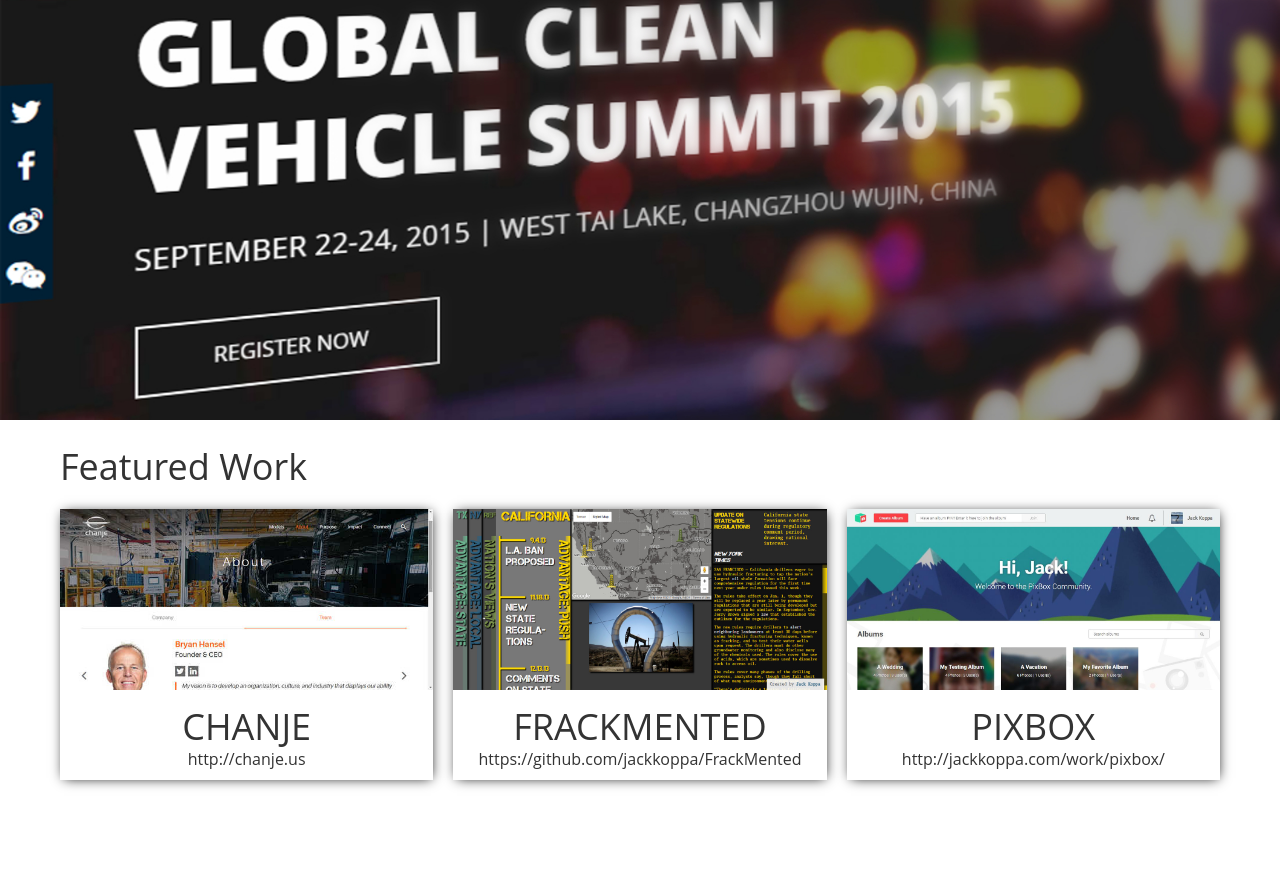
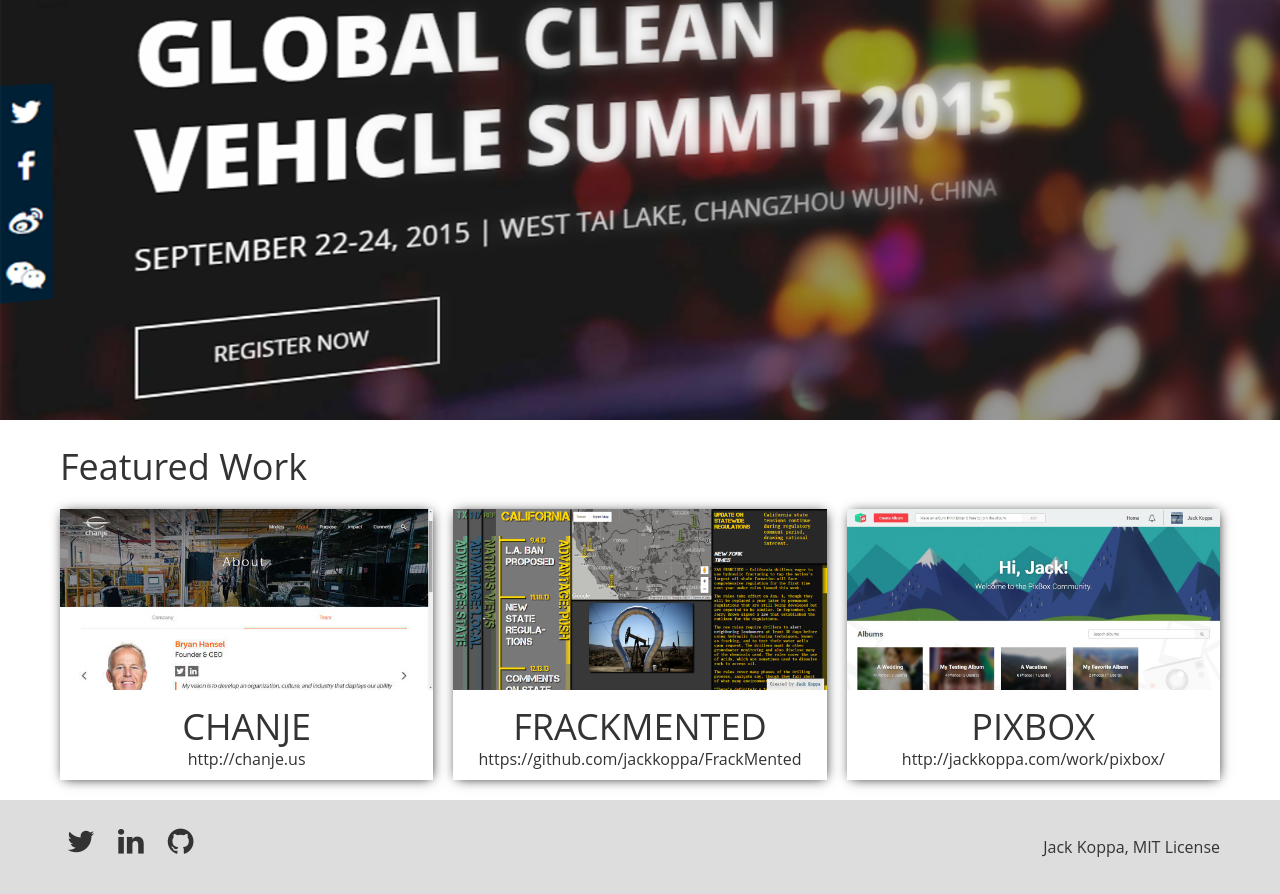
Before and after one commit to jackkoppa/portfolio-site, a website: page index.html in a window 1280 px wide. Shown: the part 376-1270 px from the top of the page. Before the commit the page ends 1176 px from the top, so only its background shows below. Drawn offline with Linux system fonts and the light colour scheme.

Commit message:
added footer, social icons

```diff
--- a/index.html
+++ b/index.html
@@ -64,7 +64,16 @@
         </section>
     </main>
     <footer>
-
+        <div class="container">
+            <div class="social box-xs-12 box-sm-6 element">
+                <a href="" target="_blank"><i class="icon-twitter"></i></a>
+                <a href="" target="_blank"><i class="icon-linkedin"></i></a>
+                <a href="" target="_blank"><i class="icon-github-circled"></i></a>
+            </div>
+            <div class="license box-xs-12 box-sm-6 element">
+                <p>Jack Koppa, MIT License</p>
+            </div>
+        </div>
     </footer>
 </body>
 </html>
--- a/scss/base.scss
+++ b/scss/base.scss
@@ -1,6 +1,7 @@
 @import 'variables';
 @import 'mq';
 @import 'mixins';
+@import 'typography'; // Include social icons font
 
 * {
     box-sizing: border-box;
--- a/scss/footer.scss
+++ b/scss/footer.scss
@@ -0,0 +1,23 @@
+footer {
+	background-color: $light-grey;
+	text-align: center;
+	.social {
+		font-size: px2rem(h(h3));
+		a {
+			color: $dark-grey;
+			transition: 0.5s;
+			&:hover {
+				color: $secondary;
+			}
+		}
+
+	}
+	@include mq(mobile) {
+		.social {
+			text-align: left;
+		}
+		.license {
+			text-align: right;
+		}
+	}
+}
--- /dev/null
+++ b/scss/typography.scss
@@ -0,0 +1,60 @@
+@font-face {
+  font-family: 'basic-social-icons';
+  src: url('../font/basic-social-icons.eot?80575267');
+  src: url('../font/basic-social-icons.eot?80575267#iefix') format('embedded-opentype'),
+       url('../font/basic-social-icons.woff2?80575267') format('woff2'),
+       url('../font/basic-social-icons.woff?80575267') format('woff'),
+       url('../font/basic-social-icons.ttf?80575267') format('truetype'),
+       url('../font/basic-social-icons.svg?80575267#basic-social-icons') format('svg');
+  font-weight: normal;
+  font-style: normal;
+}
+/* Chrome hack: SVG is rendered more smooth in Windozze. 100% magic, uncomment if you need it. */
+/* Note, that will break hinting! In other OS-es font will be not as sharp as it could be */
+/*
+@media screen and (-webkit-min-device-pixel-ratio:0) {
+  @font-face {
+    font-family: 'basic-social-icons';
+    src: url('../font/basic-social-icons.svg?80575267#basic-social-icons') format('svg');
+  }
+}
+*/
+
+ [class^="icon-"]:before, [class*=" icon-"]:before {
+  font-family: "basic-social-icons";
+  font-style: normal;
+  font-weight: normal;
+  speak: none;
+
+  display: inline-block;
+  text-decoration: inherit;
+  width: 1em;
+  margin-right: .2em;
+  text-align: center;
+  /* opacity: .8; */
+
+  /* For safety - reset parent styles, that can break glyph codes*/
+  font-variant: normal;
+  text-transform: none;
+
+  /* fix buttons height, for twitter bootstrap */
+  line-height: 1em;
+
+  /* Animation center compensation - margins should be symmetric */
+  /* remove if not needed */
+  margin-left: .2em;
+
+  /* you can be more comfortable with increased icons size */
+  /* font-size: 120%; */
+
+  /* Font smoothing. That was taken from TWBS */
+  -webkit-font-smoothing: antialiased;
+  -moz-osx-font-smoothing: grayscale;
+
+  /* Uncomment for 3D effect */
+  /* text-shadow: 1px 1px 1px rgba(127, 127, 127, 0.3); */
+}
+
+.icon-twitter:before { content: '\f099'; } /* '' */
+.icon-github-circled:before { content: '\f09b'; } /* '' */
+.icon-linkedin:before { content: '\f0e1'; } /* '' */
```
Also changed, not shown: css/base.css, css/styles.css, font/basic-social-icons.ttf (added), font/basic-social-icons.woff (added), font/basic-social-icons.woff2 (added), 4 other files.
